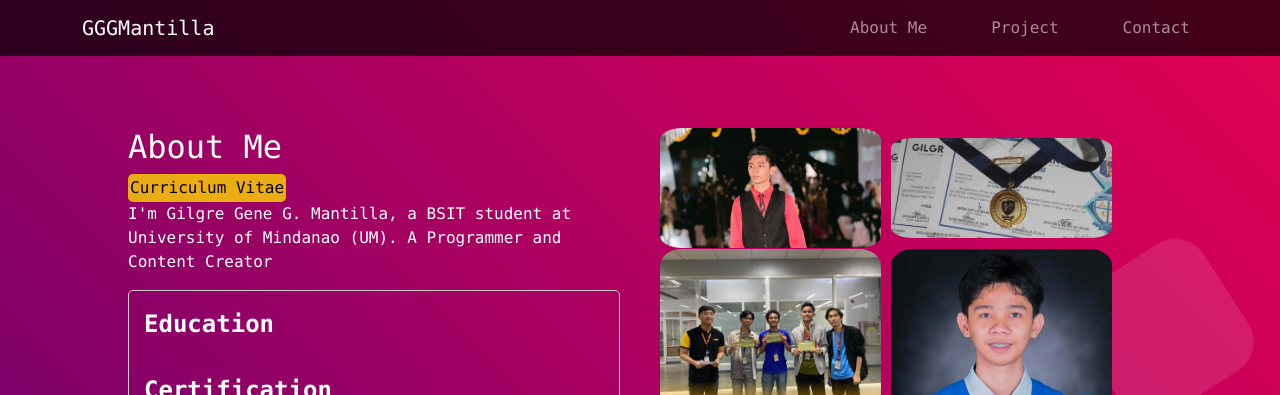
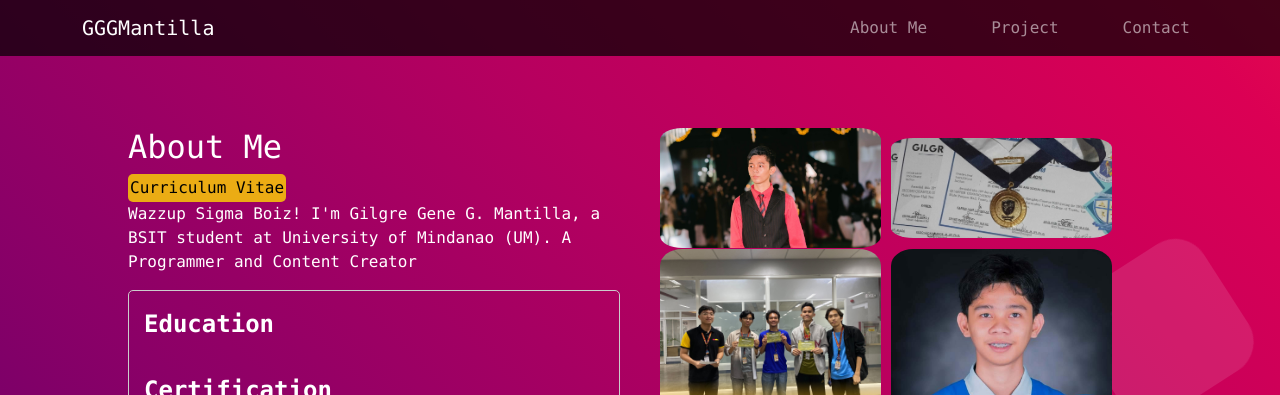
Before and after one commit to GG-G-M/Website_Portfolio, a plain HTML site: page index.html in a window 1280 px wide. Shown: the top 395 px of the page. Drawn offline with nearby package versions, Linux system fonts and the light colour scheme.

Commit message:
Sigma sigma boi

```diff
--- a/index.html
+++ b/index.html
@@ -31,7 +31,7 @@
                         Curriculum Vitae
                     </button>
                 </a>
-                <p>I'm Gilgre Gene G. Mantilla, a BSIT student at University of Mindanao (UM).
+                <p>Wazzup Sigma Boiz! I'm Gilgre Gene G. Mantilla, a BSIT student at University of Mindanao (UM).
                     A Programmer and Content Creator</p>
 
                 <!-- ACCORDION DROP-DOWN -->
```
